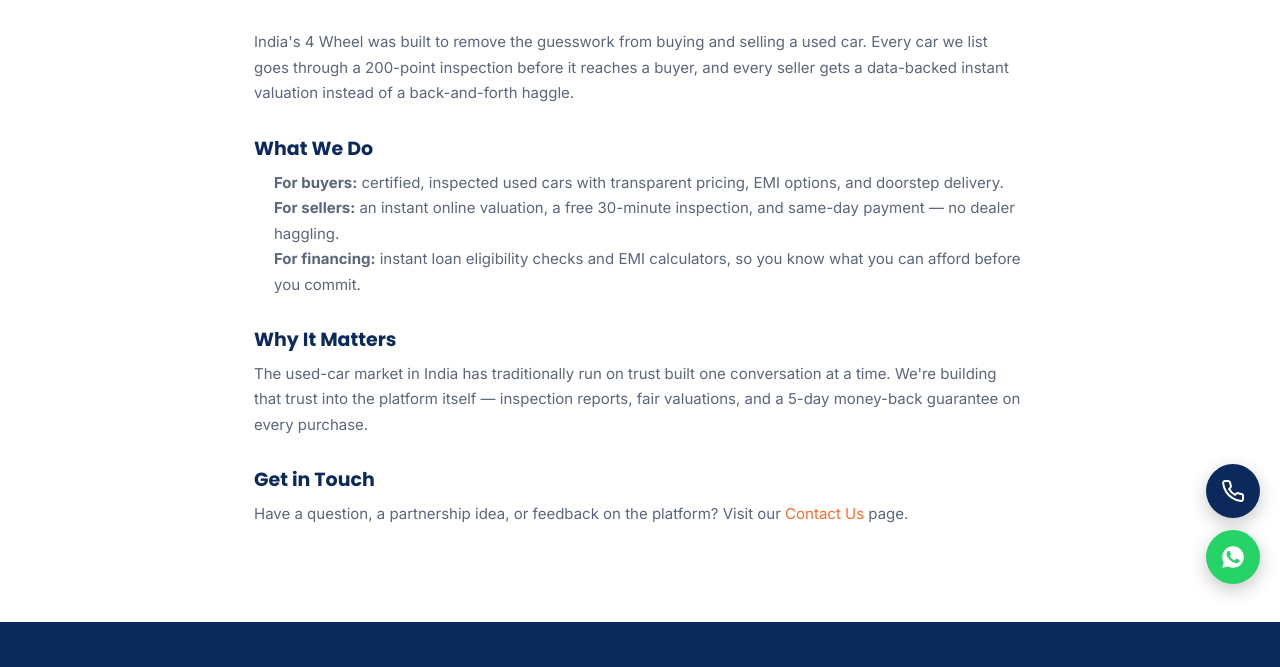
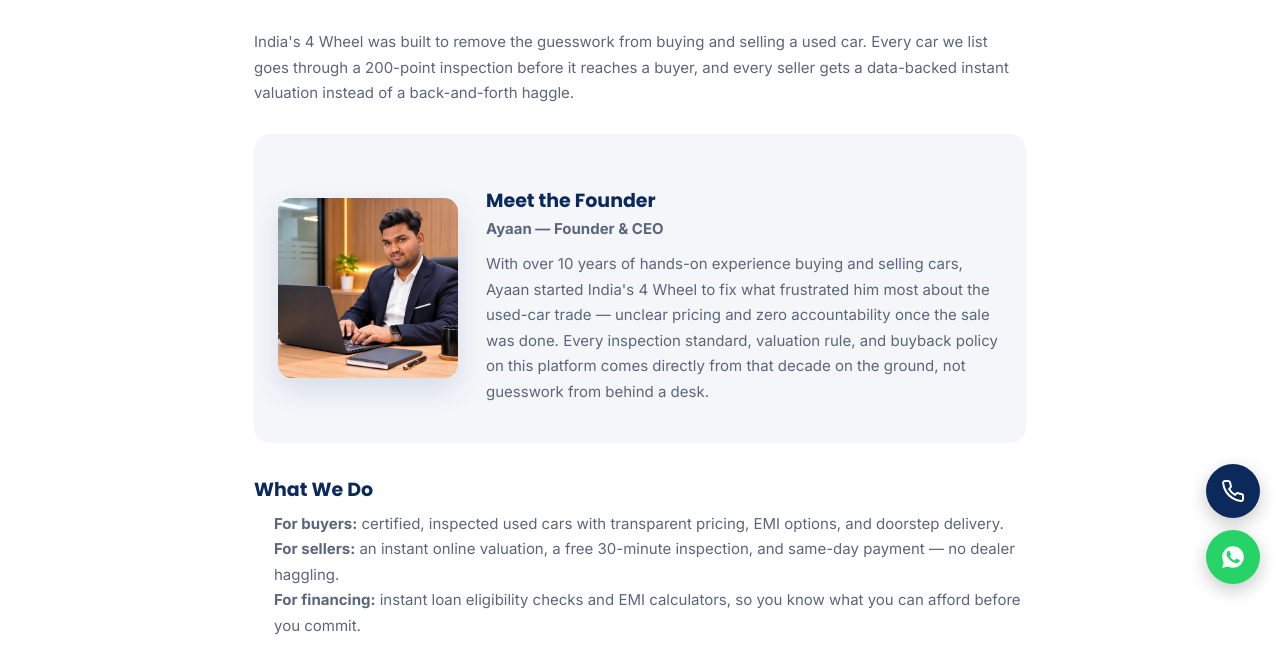
Before and after one commit to naveenkasula27-hub/indias-4-wheel, a plain HTML site: page about.html in a window 1280 px wide. Shown: the part 196-863 px from the top of the page. Drawn offline with Linux system fonts and the light colour scheme.

Commit message:
Add founder profile to About page, reorder nav to Home/About/Buy/Sell
- About page now features Ayaan (Founder & CEO, 10+ years buying and
  selling cars) with his photo and bio, right after the intro
- Nav order changed from Home/Buy Car/Sell Car/About to
  Home/About/Buy Car/Sell Car across all 14 pages, per request

Co-Authored-By: Claude Sonnet 5 <noreply@anthropic.com>

```diff
--- a/about.html
+++ b/about.html
@@ -44,9 +44,9 @@
     </a>
     <nav class="main-nav" id="mainNav">
       <a href="index.html">Home</a>
+      <a href="about.html" class="active-link">About</a>
       <a href="inventory.html">Buy Car</a>
       <a href="sell.html">Sell Car</a>
-      <a href="about.html" class="active-link">About</a>
       <a href="emi-calculator.html">EMI Calculator</a>
       <a href="insurance.html">Insurance</a>
       <a href="loan.html">Financing</a>
@@ -67,6 +67,15 @@
     <p class="legal-updated">India's trusted way to buy and sell certified used cars</p>
 
     <p>India's 4 Wheel was built to remove the guesswork from buying and selling a used car. Every car we list goes through a 200-point inspection before it reaches a buyer, and every seller gets a data-backed instant valuation instead of a back-and-forth haggle.</p>
+
+    <div class="founder-wrap">
+      <img src="assets/team/ayaan-desk.webp" alt="Ayaan, Founder of India's 4 Wheel" class="founder-photo">
+      <div class="founder-bio">
+        <h2 style="margin-bottom:4px;">Meet the Founder</h2>
+        <p class="founder-title">Ayaan — Founder &amp; CEO</p>
+        <p>With over 10 years of hands-on experience buying and selling cars, Ayaan started India's 4 Wheel to fix what frustrated him most about the used-car trade — unclear pricing and zero accountability once the sale was done. Every inspection standard, valuation rule, and buyback policy on this platform comes directly from that decade on the ground, not guesswork from behind a desk.</p>
+      </div>
+    </div>
 
     <h2>What We Do</h2>
     <ul>
--- a/css/legal.css
+++ b/css/legal.css
@@ -5,3 +5,12 @@
 .legal-wrap p,.legal-wrap li{color:var(--slate);font-size:15px;line-height:1.7;}
 .legal-wrap ul{padding-left:20px;margin:8px 0;}
 .legal-wrap a{color:var(--orange);}
+
+.founder-wrap{display:flex;gap:28px;align-items:center;margin:28px 0 36px;padding:24px;background:#F4F6FA;border-radius:16px;}
+.founder-photo{width:180px;height:180px;object-fit:cover;object-position:top center;border-radius:14px;box-shadow:var(--shadow-md);flex-shrink:0;}
+.founder-bio{flex:1;min-width:0;}
+.founder-title{color:var(--orange);font-weight:700;font-size:14px;margin:0 0 10px;}
+@media (max-width:640px){
+  .founder-wrap{flex-direction:column;text-align:center;padding:20px;}
+  .founder-photo{width:140px;height:140px;}
+}
```
Also changed, not shown: account.html (+1 -1 lines), blog.html (+1 -1 lines), car-detail.html (+1 -1 lines), careers.html (+1 -1 lines), contact.html (+1 -1 lines), emi-calculator.html (+1 -1 lines), index.html (+1 -1 lines), insurance.html (+1 -1 lines), inventory.html (+1 -1 lines), loan.html (+1 -1 lines), privacy.html (+1 -1 lines), sell.html (+1 -1 lines), terms.html (+1 -1 lines), assets/team/ayaan-desk.webp (added), 1 more files.
